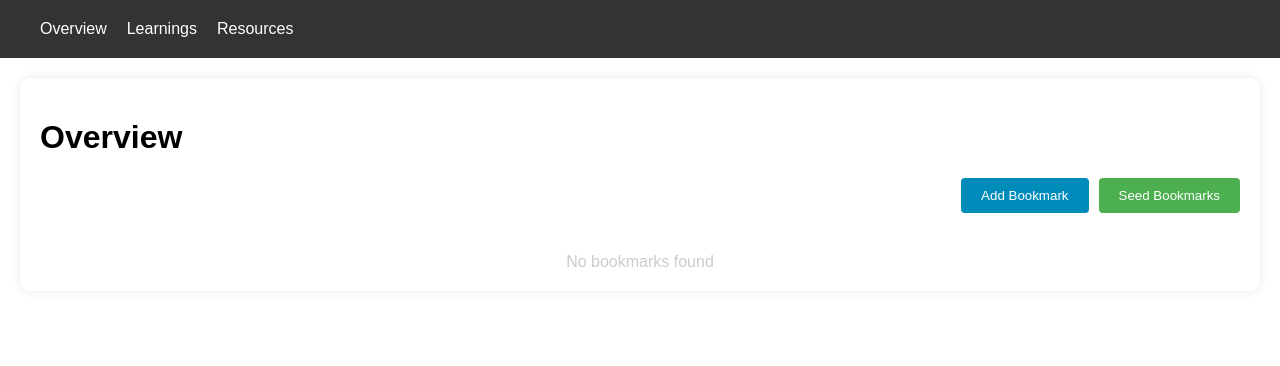
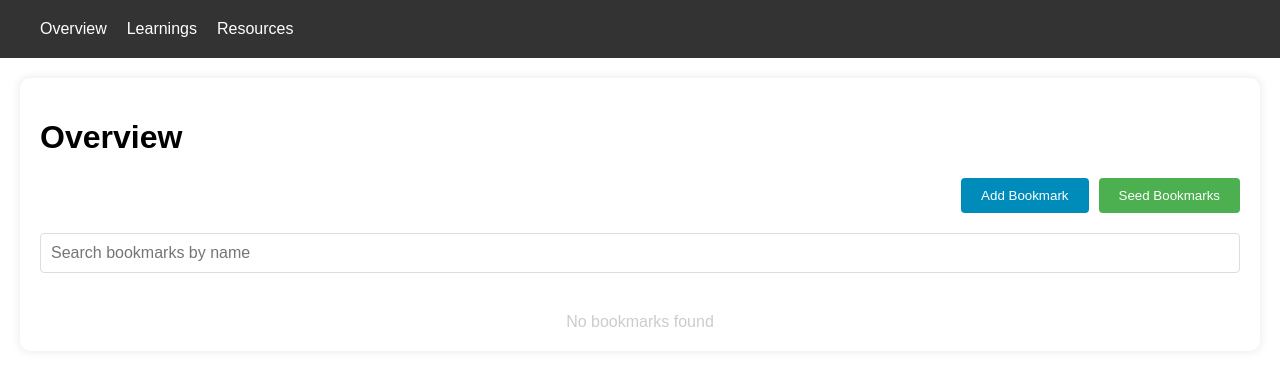
Before and after one commit to abhishekH1992/phq-bookmark-manager, an Angular app: page / in a window 1280 px wide. Shown: the top 366 px of the page. Built offline with nearby package versions, Linux system fonts and the light colour scheme.

Commit message:
Filter bookmarks by name

```diff
--- a/src/app/components/bookmarks/bookmarks.component.html
+++ b/src/app/components/bookmarks/bookmarks.component.html
@@ -2,7 +2,7 @@
     @if (!bookmarks().length) {
         <div class="no-bookmarks">No bookmarks found</div>
     } @else {
-        @for (bookmark of getPaginatedBookmarks(); track trackByFn($index, bookmark)) {
+        @for (bookmark of getPaginatedBookmarks() | filterSort: searchTerm(); track trackByFn($index, bookmark)) {
             <div class="item">
                 <div>{{ bookmark.name }} - {{ bookmark.url }}</div>
                 <div class="actions">
--- a/src/app/components/bookmarks/bookmarks.component.ts
+++ b/src/app/components/bookmarks/bookmarks.component.ts
@@ -1,32 +1,49 @@
 import { Component, computed, signal, input, Output, EventEmitter } from '@angular/core';
 import { Bookmark } from '../../model/bookmark.type';
+import { FilterSortPipe } from '../../pipes/filter-sort.pipe';
 
 @Component({
     selector: 'app-bookmarks',
-    imports: [],
+    imports: [FilterSortPipe],
     templateUrl: './bookmarks.component.html',
     styleUrl: './bookmarks.component.css'
 })
 export class BookmarksComponent {
     bookmarks = input<Bookmark[]>([]);
+    searchTerm = input<string>('');
     currentPage = signal(1);
     itemsPerPage = 20;
     @Output() edit = new EventEmitter<Bookmark>();
     @Output() delete = new EventEmitter<Bookmark>();
 
+    // Filter bookmarks based on search term
+    private readonly filteredBookmarks = computed(() => {
+        const term = this.searchTerm().toLowerCase();
+        return this.bookmarks().filter(bookmark =>
+            bookmark.name.toLowerCase().includes(term)
+        );
+    });
+
+    // Update total pages based on filtered results
     private readonly totalPages = computed(() =>
-        Math.ceil(this.bookmarks().length / this.itemsPerPage)
+        Math.ceil(this.filteredBookmarks().length / this.itemsPerPage)
     );
+
+    // Update paginated bookmarks to use filtered results
+    private readonly paginatedBookmarks = computed(() => {
+        const start = (this.currentPage() - 1) * this.itemsPerPage;
+        const end = start + this.itemsPerPage;
+        return this.filteredBookmarks().slice(start, end);
+    });
+
+    // Reset to first page when search term changes
+    ngOnChanges() {
+        this.currentPage.set(1);
+    }
 
     readonly pageNumbers = computed(() =>
         Array.from({ length: this.totalPages() }, (_, i) => i + 1)
     );
-
-    private readonly paginatedBookmarks = computed(() => {
-        const start = (this.currentPage() - 1) * this.itemsPerPage;
-        const end = start + this.itemsPerPage;
-        return this.bookmarks().slice(start, end);
-    });
 
     getTotalPages() {
         return this.totalPages();
--- a/src/app/components/form/form.component.css
+++ b/src/app/components/form/form.component.css
@@ -3,25 +3,6 @@
     border-radius: 8px;
     background-color: #fff;
     padding: 20px;
-}
-
-.form-group {
-    margin-bottom: 20px;
-    position: relative;
-}
-
-label {
-    display: block;
-    margin-bottom: 8px;
-}
-
-input {
-    width: 100%;
-    padding: 10px;
-    border: 1px solid #ddd;
-    border-radius: 4px;
-    font-size: 16px;
-    box-sizing: border-box;
 }
 
 input.error {
--- a/src/app/pages/overview/overview.component.html
+++ b/src/app/pages/overview/overview.component.html
@@ -16,9 +16,19 @@
         [editBookmark]="bookmarkToEdit()">
     </app-form>
 } @else {
+    <div class="form-group">
+        <input
+            type="text"
+            id="search"
+            [(ngModel)]="searchTerm"
+            name="search"
+            placeholder="Search bookmarks by name"
+        >
+    </div>
     <app-bookmarks
         [bookmarks]="bookmarks()"
         (edit)="onEditBookmark($event)"
-        (delete)="onDeleteBookmark($event)">
+        (delete)="onDeleteBookmark($event)"
+        [searchTerm]="searchTerm()">
     </app-bookmarks>
 }
--- a/src/app/pages/overview/overview.component.ts
+++ b/src/app/pages/overview/overview.component.ts
@@ -4,9 +4,11 @@ import { SeederService } from '../../services/seeder.service';
 import { BookmarksComponent } from '../../components/bookmarks/bookmarks.component';
 import { FormComponent } from '../../components/form/form.component';
 import { Router } from '@angular/router';
+import { FormsModule } from '@angular/forms';
+
 @Component({
     selector: 'app-overview',
-    imports: [BookmarksComponent, FormComponent],
+    imports: [BookmarksComponent, FormComponent, FormsModule],
     templateUrl: './overview.component.html',
     styleUrl: './overview.component.css'
 })
@@ -14,6 +16,8 @@ export class OverviewComponent implements OnInit {
     bookmarks = signal<Bookmark[]>([]);
     showAddForm = signal(false);
     bookmarkToEdit = signal<Bookmark | null>(null);
+    searchTerm = signal('');
+
     constructor(private seederService: SeederService, private router: Router) {}
 
     ngOnInit(): void {
--- /dev/null
+++ b/src/app/pipes/filter-sort.pipe.ts
@@ -0,0 +1,21 @@
+import { Pipe, PipeTransform } from '@angular/core';
+import { Bookmark } from '../model/bookmark.type';
+
+@Pipe({
+    name: 'filterSort',
+    standalone: true
+})
+
+export class FilterSortPipe implements PipeTransform {
+
+    transform(bookmarks: Bookmark[], searchTerm: string): Bookmark[] {
+        if (!bookmarks || !searchTerm) {
+            return bookmarks;
+        }
+
+        return bookmarks.filter(bookmark => {
+            return bookmark.name.toLowerCase().includes(searchTerm.toLowerCase());
+        });
+    }
+
+}
--- a/src/styles.css
+++ b/src/styles.css
@@ -53,3 +53,22 @@ body {
     padding: 20px;
     box-shadow: 0 0 10px 0 rgba(0, 0, 0, 0.1);
 }
+
+.form-group {
+    margin-bottom: 20px;
+    position: relative;
+}
+
+label {
+    display: block;
+    margin-bottom: 8px;
+}
+
+input {
+    width: 100%;
+    padding: 10px;
+    border: 1px solid #ddd;
+    border-radius: 4px;
+    font-size: 16px;
+    box-sizing: border-box;
+}
```
Also changed, not shown: 1 other file (tests, documents, lock files or other folders).
